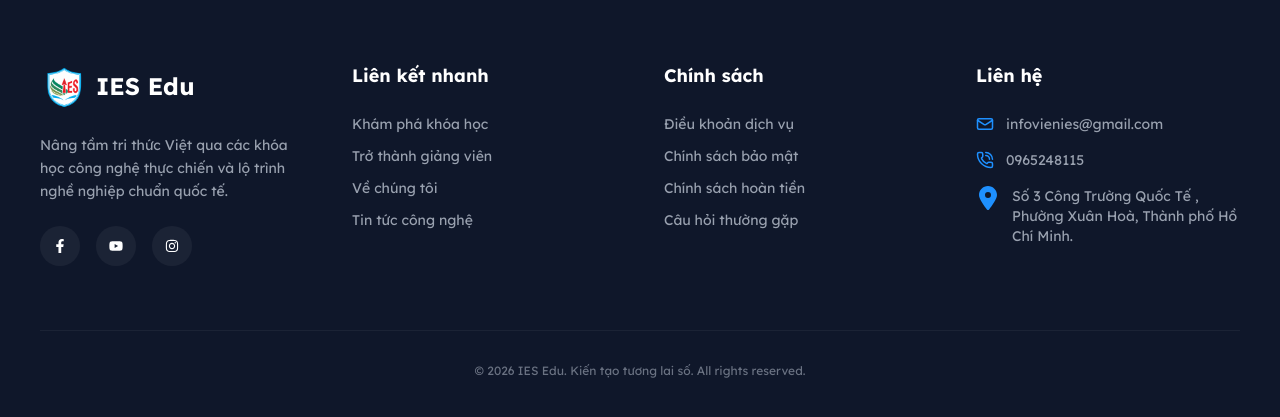
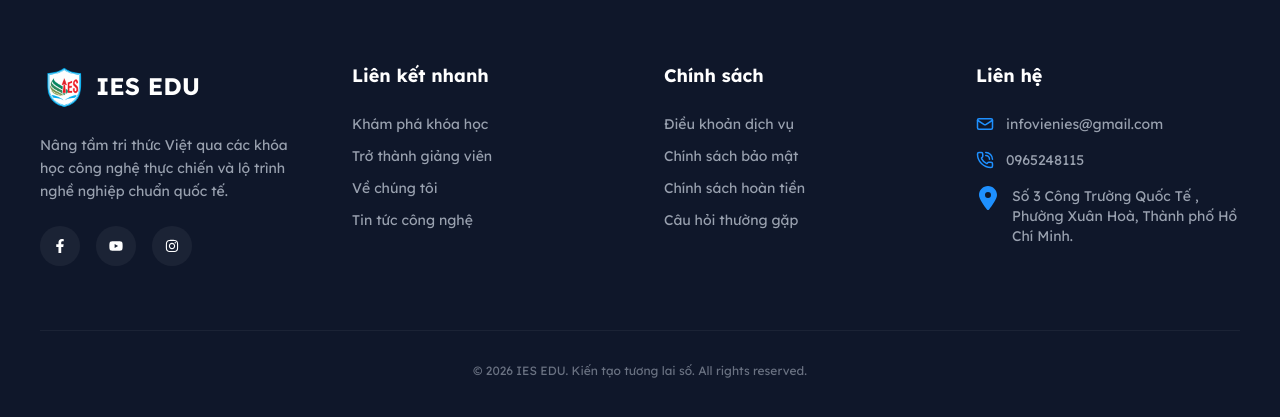
Before and after one commit to ngynphong/LMS_FE, a React (Vite) app: page / in a window 1280 px wide. Shown: the part 3196-3613 px from the top of the page. Built offline with nearby package versions, Linux system fonts and the light colour scheme; no server answers.

Commit message:
fix: thay đổi tên logo hệ thống

```diff
--- a/index.html
+++ b/index.html
@@ -2,33 +2,33 @@
 <html lang="en">
   <head>
     <meta charset="UTF-8" />
-    <link rel="icon" type="image/svg+xml" href="/logo-edu.png" />
+    <link rel="icon" type="image/svg+xml" href="/img/logo-edu.png" />
     <meta name="viewport" content="width=device-width, initial-scale=1.0" />
-    <title>IES Edu</title>
+    <title>IES EDU</title>
     <!-- Primary Meta Tags -->
-    <meta name="title" content="IES Edu" />
+    <meta name="title" content="IES EDU" />
     <meta name="description"
       content="Nền tảng giáo dục trực tuyến - Học và luyện tập các môn học hiệu quả với tài liệu ôn thi, bài giảng và hỗ trợ trí tuệ nhân tạo." />
 
     <!-- Open Graph / Facebook / Zalo / Messenger -->
     <meta property="og:type" content="website" />
-    <meta property="og:url" content="https://lms-fe-kappa.vercel.app/" />
-    <meta property="og:title" content="IES Edu" />
+    <meta property="og:url" content="https://ap-learning.site/" />
+    <meta property="og:title" content="IES EDU" />
     <meta property="og:description"
       content="Nền tảng giáo dục trực tuyến - Học và luyện tập các môn học hiệu quả với tài liệu ôn thi, bài giảng và hỗ trợ trí tuệ nhân tạo." />
-    <meta property="og:image" content="https://lms-fe-kappa.vercel.app/logo-edu.png" />
+    <meta property="og:image" content="https://ap-learning.site/img/logo-edu.png" />
     <meta property="og:image:width" content="1200" />
     <meta property="og:image:height" content="630" />
-    <meta property="og:site_name" content="IES Edu" />
+    <meta property="og:site_name" content="IES EDU" />
     <meta property="og:locale" content="vi_VN" />
 
     <!-- Twitter -->
     <meta property="twitter:card" content="summary_large_image" />
-    <meta property="twitter:url" content="https://lms-fe-kappa.vercel.app/" />
-    <meta property="twitter:title" content="IES Edu" />
+    <meta property="twitter:url" content="https://ap-learning.site/" />
+    <meta property="twitter:title" content="IES EDU" />
     <meta property="twitter:description"
       content="Nền tảng giáo dục trực tuyến - Học và luyện tập các môn học hiệu quả với tài liệu ôn thi, bài giảng và hỗ trợ trí tuệ nhân tạo." />
-    <meta property="twitter:image" content="https://lms-fe-kappa.vercel.app/logo-edu.png" />
+    <meta property="twitter:image" content="https://ap-learning.site/img/logo-edu.png" />
   </head>
   <body>
     <div id="root"></div>
--- a/src/components/Footer.tsx
+++ b/src/components/Footer.tsx
@@ -17,7 +17,7 @@ const Footer = () => {
                 className="w-12 h-12"
               />
             </span>
-            <h2 className="text-white text-2xl font-bold">IES Edu</h2>
+            <h2 className="text-white text-2xl font-bold">IES EDU</h2>
           </div>
           <p className="text-gray-400 text-sm leading-relaxed">
             Nâng tầm tri thức Việt qua các khóa học công nghệ thực chiến và lộ
@@ -123,7 +123,7 @@ const Footer = () => {
             </li>
             <li className="flex items-start gap-3">
               <span className="material-symbols-outlined color-primary">
-                <FaLocationDot className="hover:animate-bounce"/>
+                <FaLocationDot className="hover:animate-bounce" />
               </span>
               <span>
                 Số 3 Công Trường Quốc Tế , Phường Xuân Hoà, Thành phố Hồ Chí
@@ -135,7 +135,7 @@ const Footer = () => {
       </div>
 
       <div className="max-w-[1280px] mx-auto mt-16 pt-8 border-t border-white/5 text-center text-gray-500 text-xs">
-        <p>© 2026 IES Edu. Kiến tạo tương lai số. All rights reserved.</p>
+        <p>© 2026 IES EDU. Kiến tạo tương lai số. All rights reserved.</p>
       </div>
     </footer>
   );
--- a/src/components/Header.tsx
+++ b/src/components/Header.tsx
@@ -134,7 +134,10 @@ const Header = () => {
               </Link>
             </nav>
           </div>
-          <Link to="/courses" className="hidden lg:flex color-primary-bg text-white px-6 py-2.5 rounded-xl font-bold items-center gap-2 shadow-lg shadow-[#0077BE]/20 hover:cursor-pointer hover:translate-y-[-2px] duration-300 transition-all">
+          <Link
+            to="/courses"
+            className="hidden lg:flex color-primary-bg text-white px-6 py-2.5 rounded-xl font-bold items-center gap-2 shadow-lg shadow-[#0077BE]/20 hover:cursor-pointer hover:translate-y-[-2px] duration-300 transition-all"
+          >
             <span className="material-symbols-outlined">
               <IoSchool />
             </span>{" "}
@@ -164,7 +167,7 @@ const Header = () => {
                 className="w-8 h-8"
               />
               <h2 className="text-lg color-primary font-bold tracking-tight">
-                IES Edu
+                IES EDU
               </h2>
             </div>
             <button
--- a/src/layouts/StudentLayout.tsx
+++ b/src/layouts/StudentLayout.tsx
@@ -30,7 +30,7 @@ const StudentLayout = ({ children }: StudentLayoutProps) => {
           >
             <FaBars className="text-xl" />
           </button>
-          <span className="font-bold text-lg color-primary">IES Edu</span>
+          <span className="font-bold text-lg color-primary">IES EDU</span>
         </div>
         {user && (
           <img
--- a/src/pages/about/AboutPage.tsx
+++ b/src/pages/about/AboutPage.tsx
@@ -27,7 +27,7 @@ const AboutPage = () => {
                 <span className="animate-ping absolute inline-flex h-full w-full rounded-full color-primary opacity-75"></span>
                 <span className="relative inline-flex rounded-full h-2 w-2 color-primary"></span>
               </span>
-              Chào mừng đến với IES Edu
+              Chào mừng đến với IES EDU
             </div>
 
             <h1 className="text-slate-900 text-start text-3xl sm:text-4xl lg:text-5xl font-black leading-[1.2] lg:leading-[1.1] tracking-tight">
--- a/src/pages/auth/ForgotPasswordPage.tsx
+++ b/src/pages/auth/ForgotPasswordPage.tsx
@@ -70,7 +70,7 @@ const ForgotPasswordPage = () => {
                 alt="ies-edu-logo"
                 className="w-12 h-12"
               />
-              <span className="text-xl font-bold tracking-tight">IES Edu</span>
+              <span className="text-xl font-bold tracking-tight">IES EDU</span>
             </Link>
             {/* <div className="absolute bottom-20 max-w-md">
               <h1 className="text-black text-5xl font-bold leading-tight mb-6">
@@ -99,7 +99,7 @@ const ForgotPasswordPage = () => {
                   className="w-12 h-12"
                 />
               </span>
-              <span className="text-xl font-bold tracking-tight">IES Edu</span>
+              <span className="text-xl font-bold tracking-tight">IES EDU</span>
             </Link>
 
             {/* Back to Login */}
--- a/src/pages/auth/LoginPage.tsx
+++ b/src/pages/auth/LoginPage.tsx
@@ -154,11 +154,11 @@ const LoginPage = () => {
                   className="w-12 h-12"
                 />
               </span>
-              <span className="text-xl font-bold tracking-tight ">IES Edu</span>
+              <span className="text-xl font-bold tracking-tight ">IES EDU</span>
             </Link>
             {/* <div className="absolute bottom-20 max-w-md">
               <h1 className="text-gray-800 text-5xl font-bold leading-tight mb-6">
-                Học tập không giới hạn cùng IES Edu
+                Học tập không giới hạn cùng IES EDU
               </h1>
               <p className="text-gray-800/90 text-xl font-light">
                 Kiến tạo tương lai của bạn thông qua nền tảng học tập trực tuyến
@@ -183,7 +183,7 @@ const LoginPage = () => {
                   className="w-12 h-12"
                 />
               </span>
-              <span className="text-xl font-bold tracking-tight">IES Edu</span>
+              <span className="text-xl font-bold tracking-tight">IES EDU</span>
             </Link>
 
             {/* Tabs */}
--- a/src/pages/auth/RegisterPage.tsx
+++ b/src/pages/auth/RegisterPage.tsx
@@ -1,6 +1,6 @@
 import { useState } from "react";
 import { Link, useNavigate } from "react-router-dom";
-import { FaEye, FaEyeSlash} from "react-icons/fa";
+import { FaEye, FaEyeSlash } from "react-icons/fa";
 import { useAuth } from "../../hooks/useAuth";
 // import { toast } from '../../components/common/Toast';
 
@@ -166,7 +166,7 @@ const RegisterPage = () => {
                 className="w-12 h-12"
               />
             </span>
-            <span className="text-xl font-bold tracking-tight ">IES Edu</span>
+            <span className="text-xl font-bold tracking-tight ">IES EDU</span>
           </Link>
         </div>
       </div>
@@ -186,7 +186,7 @@ const RegisterPage = () => {
                 className="w-12 h-12"
               />
             </span>
-            <span className="text-lg font-bold tracking-tight">IES Edu</span>
+            <span className="text-lg font-bold tracking-tight">IES EDU</span>
           </Link>
 
           {/* Tabs */}
@@ -217,7 +217,7 @@ const RegisterPage = () => {
               Tạo tài khoản mới
             </h1>
             <p className="text-gray-600 text-sm font-normal leading-normal">
-              Tham gia cộng đồng học tập IES Edu ngay hôm nay.
+              Tham gia cộng đồng học tập IES EDU ngay hôm nay.
             </p>
           </div>
 
--- a/src/pages/auth/ResetPasswordPage.tsx
+++ b/src/pages/auth/ResetPasswordPage.tsx
@@ -187,7 +187,9 @@ const ResetPasswordPage = () => {
                   className="w-12 h-12"
                 />
               </span>
-              <span className="text-xl color-primary font-bold tracking-tight">IES Edu</span>
+              <span className="text-xl color-primary font-bold tracking-tight">
+                IES EDU
+              </span>
             </Link>
             {/* <div className="max-w-md absolute bottom-20">
               <h1 className="text-black text-5xl font-bold leading-tight mb-6">
@@ -215,7 +217,7 @@ const ResetPasswordPage = () => {
                   className="w-12 h-12"
                 />
               </span>
-              <span className="text-xl font-bold tracking-tight">IES Edu</span>
+              <span className="text-xl font-bold tracking-tight">IES EDU</span>
             </Link>
 
             {/* Back Button */}
```
Also changed, not shown: public/img/avatar-default.png (added).
